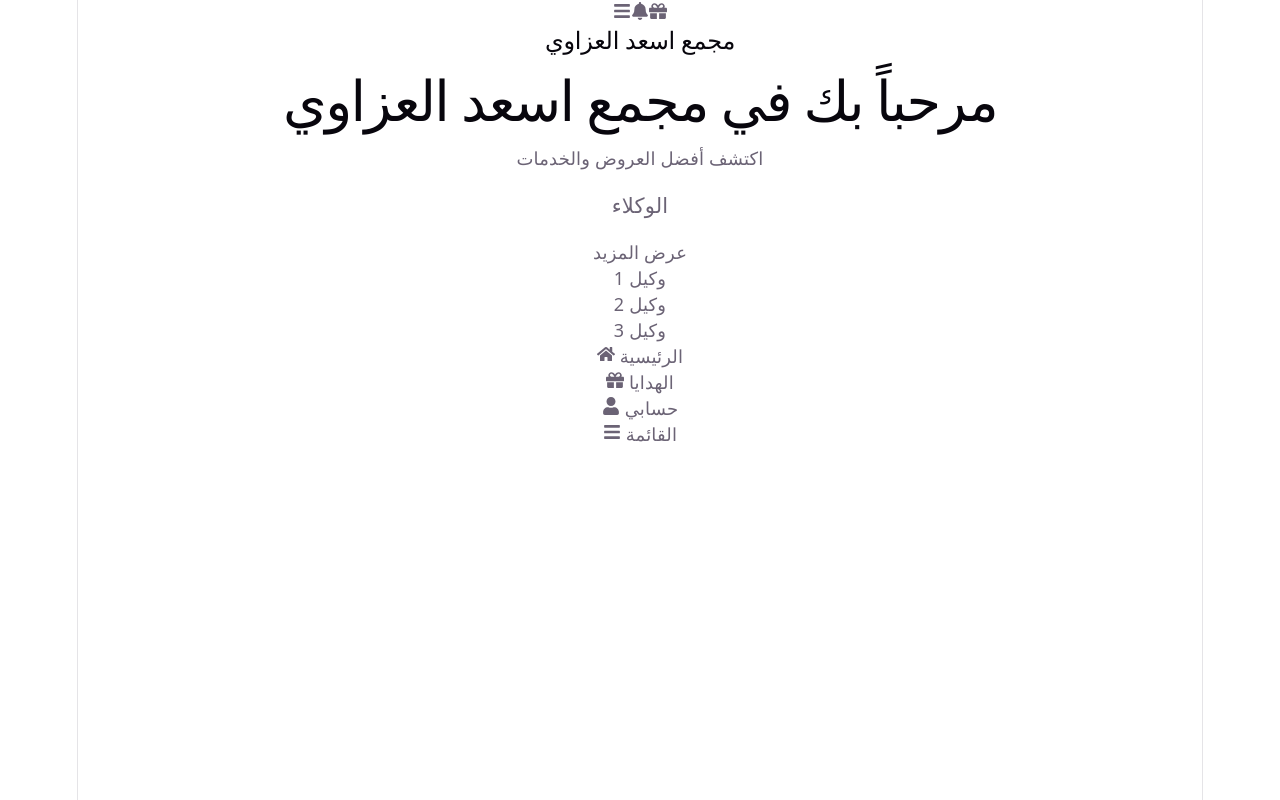
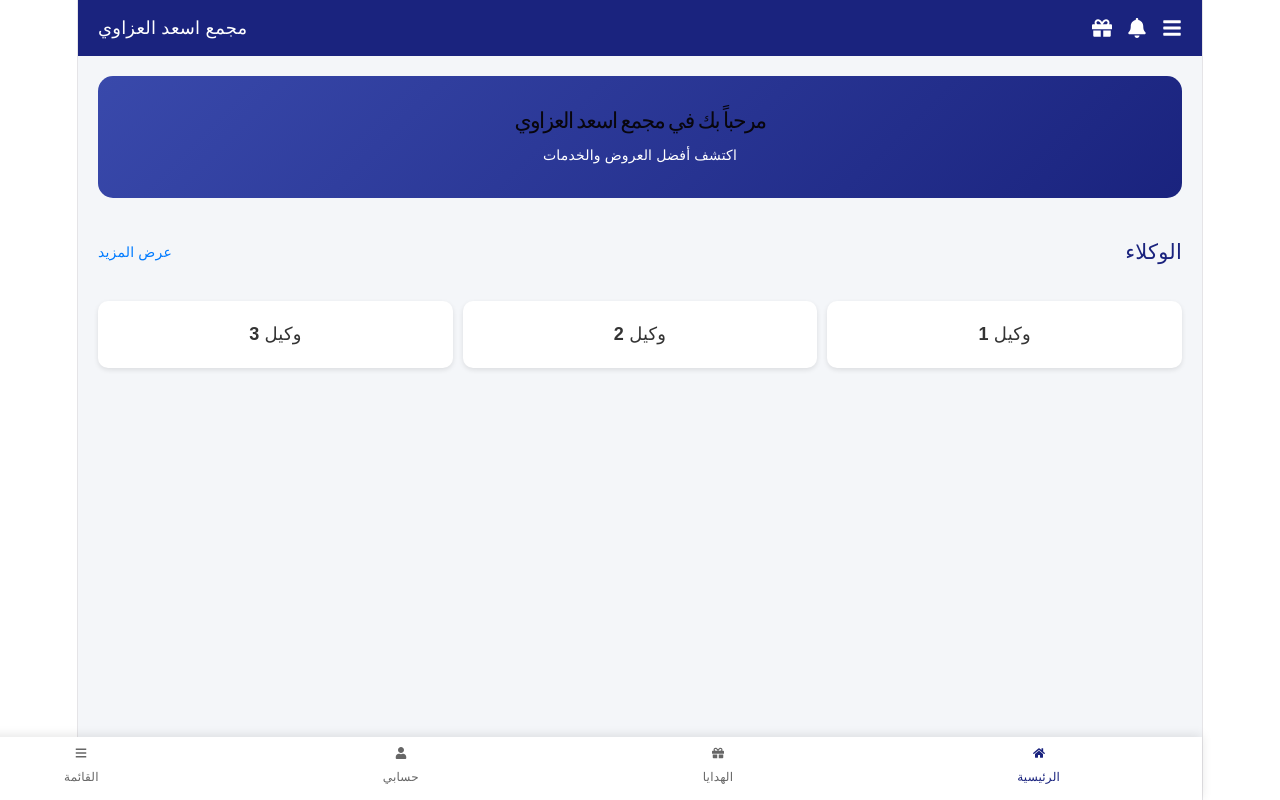
Before and after one commit to iso9p/asads-website-, a React (Vite) app: page / in a window 1280 px wide. Built offline with nearby package versions, Linux system fonts and the light colour scheme.

Commit message:
Refactor App component to use inline styles

```diff
--- a/src/App.jsx
+++ b/src/App.jsx
@@ -1,42 +1,55 @@
 import { FaHome, FaGift, FaBell, FaBars, FaUser } from 'react-icons/fa';
-import './App.css';
 
 function App() {
+  const styles = {
+    container: { fontFamily: 'sans-serif', direction: 'rtl', minHeight: '100vh', backgroundColor: '#f4f6f9', margin: 0, padding: 0 },
+    topBar: { backgroundColor: '#1a237e', color: 'white', display: 'flex', justifyContent: 'space-between', alignItems: 'center', padding: '15px 20px', position: 'sticky', top: 0, zIndex: 100 },
+    icons: { display: 'flex', gap: '15px', fontSize: '20px' },
+    logo: { fontSize: '18px', fontWeight: 'bold' },
+    main: { padding: '20px', paddingBottom: '80px' },
+    banner: { background: 'linear-gradient(135deg, #3949ab, #1a237e)', color: 'white', padding: '30px 20px', borderRadius: '15px', textAlign: 'center', marginBottom: '20px' },
+    bannerH1: { fontSize: '22px', margin: '0 0 10px 0' },
+    bannerP: { margin: 0, fontSize: '14px' },
+    sectionTitle: { display: 'flex', justifyContent: 'space-between', alignItems: 'center', marginBottom: '15px', color: '#1a237e' },
+    grid: { display: 'grid', gridTemplateColumns: 'repeat(3, 1fr)', gap: '10px' },
+    card: { background: 'white', padding: '20px', borderRadius: '10px', textAlign: 'center', boxShadow: '0 2px 5px rgba(0,0,0,0.1)', fontWeight: 'bold', color: '#333' },
+    bottomNav: { position: 'fixed', bottom: 0, width: '100%', backgroundColor: 'white', display: 'flex', justifyContent: 'space-around', padding: '10px 0', boxShadow: '0 -2px 10px rgba(0,0,0,0.1)' },
+    navItem: { display: 'flex', flexDirection: 'column', alignItems: 'center', fontSize: '12px', color: '#666', gap: '5px', cursor: 'pointer' },
+    navActive: { color: '#1a237e', fontWeight: 'bold' }
+  };
+
   return (
-    <div className="app-container">
-      <header className="top-bar">
-        <div className="top-icons">
-          <FaBars className="icon" />
-          <FaBell className="icon" />
-          <FaGift className="icon" />
+    <div style={styles.container}>
+      <header style={styles.topBar}>
+        <div style={styles.icons}>
+          <FaBars /><FaBell /><FaGift />
         </div>
-        <div className="logo-area">
-          <h2>مجمع اسعد العزاوي</h2>
-        </div>
+        <div style={styles.logo}>مجمع اسعد العزاوي</div>
       </header>
 
-      <main className="main-content">
-        <div className="welcome-banner">
-          <h1>مرحباً بك في مجمع اسعد العزاوي</h1>
-          <p>اكتشف أفضل العروض والخدمات</p>
+      <main style={styles.main}>
+        <div style={styles.banner}>
+          <h1 style={styles.bannerH1}>مرحباً بك في مجمع اسعد العزاوي</h1>
+          <p style={styles.bannerP}>اكتشف أفضل العروض والخدمات</p>
         </div>
 
-        <div className="section-title">
+        <div style={styles.sectionTitle}>
           <h3>الوكلاء</h3>
-          <span>عرض المزيد</span>
+          <span style={{color: '#007bff', cursor: 'pointer', fontSize: '14px'}}>عرض المزيد</span>
         </div>
-        <div className="grid-container">
-          <div className="card">وكيل 1</div>
-          <div className="card">وكيل 2</div>
-          <div className="card">وكيل 3</div>
+
+        <div style={styles.grid}>
+          <div style={styles.card}>وكيل 1</div>
+          <div style={styles.card}>وكيل 2</div>
+          <div style={styles.card}>وكيل 3</div>
         </div>
       </main>
 
-      <nav className="bottom-nav">
-        <div className="nav-item active"><FaHome /> الرئيسية</div>
-        <div className="nav-item"><FaGift /> الهدايا</div>
-        <div className="nav-item"><FaUser /> حسابي</div>
-        <div className="nav-item"><FaBars /> القائمة</div>
+      <nav style={styles.bottomNav}>
+        <div style={{...styles.navItem, ...styles.navActive}}><FaHome /> الرئيسية</div>
+        <div style={styles.navItem}><FaGift /> الهدايا</div>
+        <div style={styles.navItem}><FaUser /> حسابي</div>
+        <div style={styles.navItem}><FaBars /> القائمة</div>
       </nav>
     </div>
   );
```
